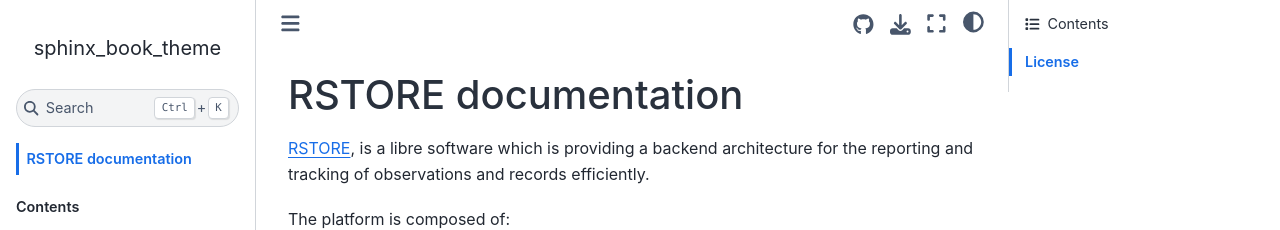
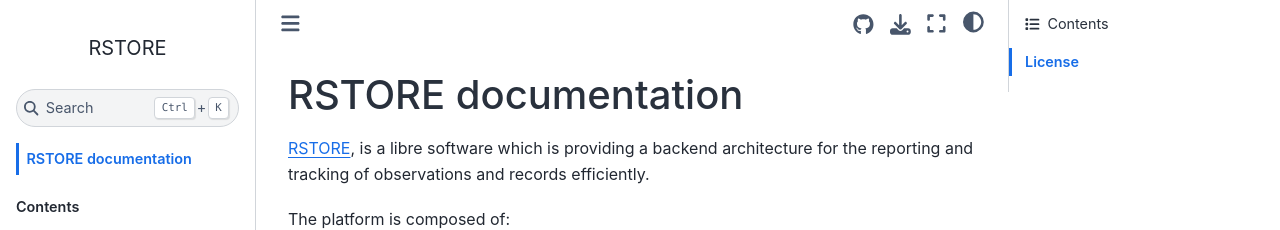
Before and after one commit to scandale-project/RSTORE, a Sphinx documentation site: the page built from docs/index.rst, in a window 1280 px wide. Shown: the top 230 px of the page. Built offline with Sphinx 7.4.7 and the Sphinx Book theme 1.1.4, drawn with Linux system fonts in a browser that asks for light colours.

Commit message:
chg: [documentation] Updated html_title value.

```diff
--- a/docs/conf.py
+++ b/docs/conf.py
@@ -26,7 +26,7 @@ exclude_patterns = ['_build', 'Thumbs.db', '.DS_Store']
 
 html_theme = 'sphinx_book_theme'
 html_static_path = ['_static']
-html_title = "sphinx_book_theme"
+html_title = 'RSTORE'
 html_theme_options = {
     "path_to_docs": "docs",
     "repository_url": "https://github.com/scandale-project/RSTORE",
```
